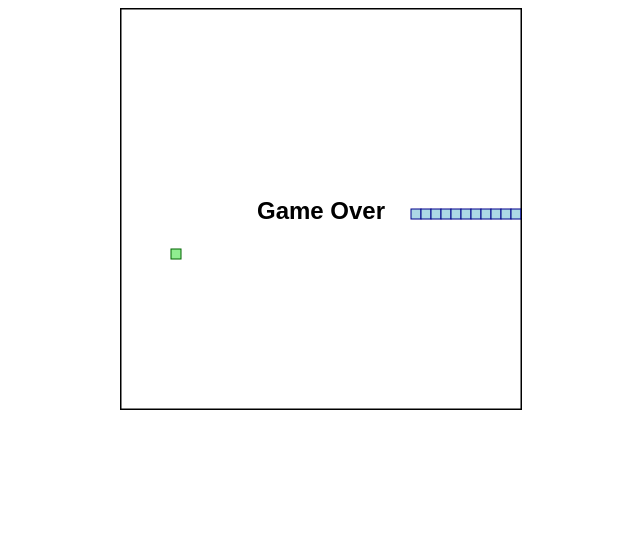
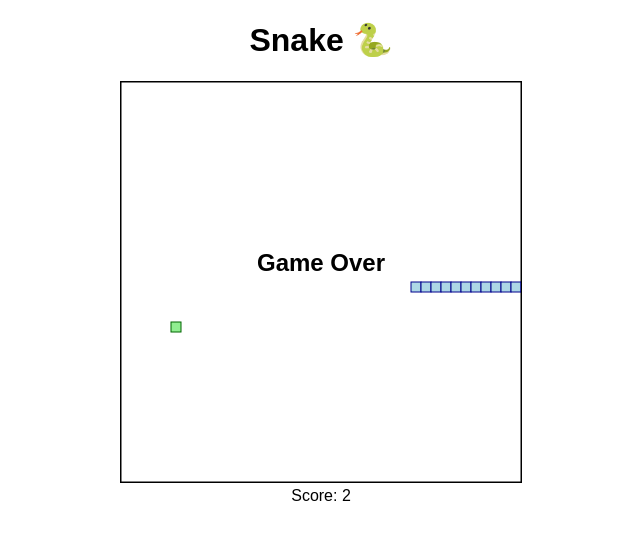
Before and after one commit to rrutsche/snake, a Gatsby site: page / in a window 1280 px wide. Shown: the whole page, without its empty margins (319-959 px from the left). Built offline with nearby package versions, Linux system fonts and the light colour scheme; Gatsby itself is replaced by a stand-in of ours.

Commit message:
add score

```diff
--- a/src/layout/snake/index.tsx
+++ b/src/layout/snake/index.tsx
@@ -39,6 +39,7 @@ export const Snake = () => {
     const { canvasRef, contextRef } = useCanvas();
     const directionRef = useDirectionRef();
     const [food, setFood] = useState<PositionType>(null);
+    const [score, setScore] = useState(0);
 
     const drawSnakeBody = useCallback(() => {
         const canvas = canvasRef.current;
@@ -51,6 +52,7 @@ export const Snake = () => {
 
         if (!food || foodWasEaten) {
             setFood(generateFood(canvas));
+            setScore(score + 1);
         } else {
             snakeBody.shift();
         }
@@ -63,12 +65,13 @@ export const Snake = () => {
         clearCanvas(ctx, canvas);
         drawFood(contextRef.current, food);
         drawSnake(ctx, snakeBody);
-    }, [contextRef, directionRef, canvasRef, food]);
+    }, [contextRef, directionRef, canvasRef, food, score]);
 
     useGameLoop(drawSnakeBody, gameOver);
 
     return (
         <SnakeContainer>
+            <h1>Snake 🐍</h1>
             {gameOver ? (
                 <GameOverContainer>
                     <h2>Game Over</h2>
@@ -79,6 +82,7 @@ export const Snake = () => {
                 height={AREA_SIZE}
                 ref={canvasRef}
             />
+            <div>Score: {score}</div>
         </SnakeContainer>
     );
 };
```
